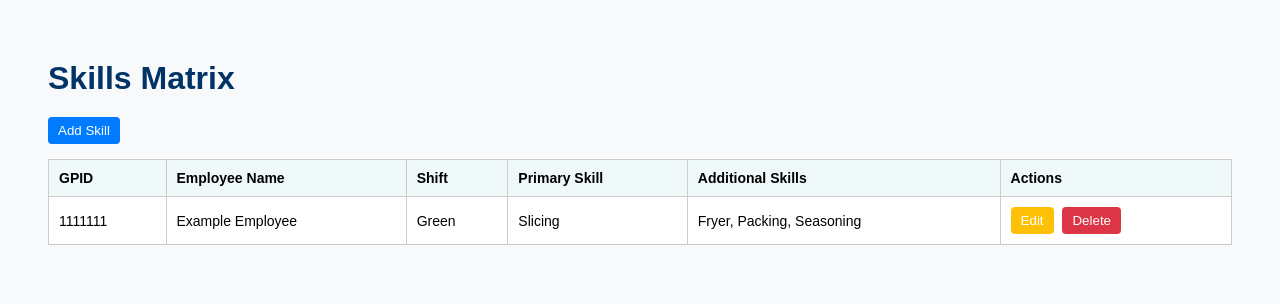
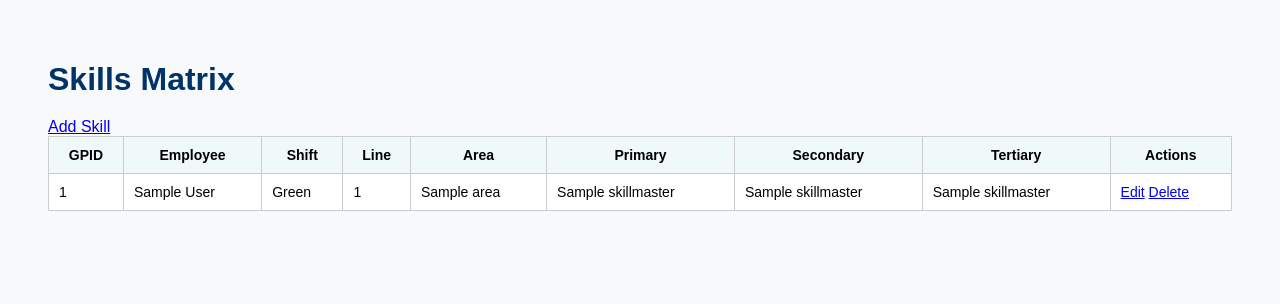
Before and after one commit to Deepeshpatel11/Labor-Tool, a Django app: page /skills/ in a window 1280 px wide. Shown: the part 56-360 px from the top of the page. Run offline with Django 5.2, Linux system fonts and the light colour scheme; tables that the repository leaves empty hold one stand-in row (values such as "Sample post").

Commit message:
Seed SkillMaster list and wire up skills CRUD

```diff
--- a/labour_management/skills/templates/skills/index.html
+++ b/labour_management/skills/templates/skills/index.html
@@ -1,88 +1,43 @@
-{% extends 'labour_management/base.html' %}
+{% extends "labour_management/base.html" %}
 {% block title %}Skills Matrix{% endblock %}
-
 {% block content %}
-<div class="container">
-  <h1 class="page-title">Skills Matrix</h1>
-  <div class="action-bar">
-    <button class="btn-add" onclick="openAddSkillModal()">Add Skill</button>
-  </div>
-
-  <table class="employee-table">
+<div class="container py-4">
+  <h1>Skills Matrix</h1>
+  <a href="{% url 'skills_create' %}" class="btn btn-primary mb-3">Add Skill</a>
+  <table class="table table-striped">
     <thead>
       <tr>
         <th>GPID</th>
-        <th>Employee Name</th>
+        <th>Employee</th>
         <th>Shift</th>
-        <th>Primary Skill</th>
-        <th>Additional Skills</th>
+        <th>Line</th>
+        <th>Area</th>
+        <th>Primary</th>
+        <th>Secondary</th>
+        <th>Tertiary</th>
         <th>Actions</th>
       </tr>
     </thead>
-    <tbody id="skillsTableBody">
-      <!-- Placeholder row -->
+    <tbody>
+      {% for sk in skills %}
       <tr>
-        <td>1111111</td>
-        <td>Example Employee</td>
-        <td>Green</td>
-        <td>Slicing</td>
-        <td>Fryer, Packing, Seasoning</td>
+        <td>{{ sk.employee.gpid }}</td>
+        <td>{{ sk.employee.full_name }}</td>
+        <td>{{ sk.employee.shift }}</td>
+        <td>{{ sk.employee.line }}</td>
+        <td>{{ sk.employee.area }}</td>
+        <td>{{ sk.primary_skill.name }}</td>
+        <td>{{ sk.secondary_skill.name|default:"—" }}</td>
+        <td>{{ sk.tertiary_skill.name|default:"—" }}</td>
         <td>
-          <button class="btn-edit" onclick="openEditSkillModal()">Edit</button>
-          <button class="btn-delete" onclick="confirmDeleteSkill()">Delete</button>
+          <a href="{% url 'skills_update' sk.pk %}" class="btn btn-sm btn-warning">Edit</a>
+          <a href="{% url 'skills_delete' sk.pk %}" class="btn btn-sm btn-danger">Delete</a>
         </td>
       </tr>
+      {% empty %}
+      <tr><td colspan="9">No skills recorded yet.</td></tr>
+      {% endfor %}
     </tbody>
   </table>
 </div>
-
-<!-- Add Skill Modal -->
-<div id="addSkillModal" class="modal">
-  <div class="modal-content">
-    <span class="close" onclick="closeAddSkillModal()">&times;</span>
-    <h3>Add Skill</h3>
-    <form>
-      <label>GPID:</label>
-      <input type="text" required><br><br>
-      <label>Employee Name:</label>
-      <input type="text" required><br><br>
-      <label>Shift:</label>
-      <select required>
-        <option value="">Select Shift</option>
-        <option value="Red">Red</option>
-        <option value="Green">Green</option>
-        <option value="Blue">Blue</option>
-        <option value="Yellow">Yellow</option>
-      </select><br><br>
-      <label>Primary Skill:</label>
-      <input type="text" required><br><br>
-      <label>Additional Skills (comma separated):</label>
-      <input type="text"><br><br>
-      <button type="submit" class="btn-add">Submit</button>
-    </form>
-  </div>
-</div>
-
-<!-- Edit Skill Modal -->
-<div id="editSkillModal" class="modal">
-  <div class="modal-content">
-    <span class="close" onclick="closeEditSkillModal()">&times;</span>
-    <h3>Edit Skill</h3>
-    <form>
-      <label>Shift:</label>
-      <select required>
-        <option value="">Select Shift</option>
-        <option value="Red">Red</option>
-        <option value="Green">Green</option>
-        <option value="Blue">Blue</option>
-        <option value="Yellow">Yellow</option>
-      </select><br><br>
-      <label>Primary Skill:</label>
-      <input type="text" required><br><br>
-      <label>Additional Skills (comma separated):</label>
-      <input type="text"><br><br>
-      <button type="submit" class="btn-add">Update</button>
-    </form>
-  </div>
-</div>
 {% endblock %}
--- a/labour_management/skills/urls.py
+++ b/labour_management/skills/urls.py
@@ -1,6 +1,9 @@
 from django.urls import path
-from . import views
+from .views import SkillListView, SkillCreateView, SkillUpdateView, SkillDeleteView
 
 urlpatterns = [
-    path("", views.index, name="skills_index"),
+    path("",            SkillListView.as_view(),    name="skills_index"),
+    path("add/",        SkillCreateView.as_view(),  name="skills_create"),
+    path("<int:pk>/edit/",   SkillUpdateView.as_view(), name="skills_update"),
+    path("<int:pk>/delete/", SkillDeleteView.as_view(), name="skills_delete"),
 ]
--- a/labour_management/skills/views.py
+++ b/labour_management/skills/views.py
@@ -1,11 +1,26 @@
-from django.shortcuts import render
+from django.urls import reverse_lazy
+from django.views.generic import ListView, CreateView, UpdateView, DeleteView
+from .models import EmployeeSkill
+from .forms import EmployeeSkillForm
 
-# Sample placeholder data
-skills_data = [
-    {"name": "John Smith", "shift": "Red", "role": "Technician", "primary_skill": "Electrical", "secondary_skill": "Fryer Operator", "tertiary_skill": None},
-    {"name": "Alice Johnson", "shift": "Green", "role": "Manufacturing Technician", "primary_skill": "Packaging", "secondary_skill": "Primary Operator", "tertiary_skill": None},
-    {"name": "David Brown", "shift": "Blue", "role": "General Operator", "primary_skill": "Packing", "secondary_skill": None, "tertiary_skill": None},
-]
+class SkillListView(ListView):
+    model               = EmployeeSkill
+    template_name       = "skills/index.html"
+    context_object_name = "skills"
 
-def index(request):
-    return render(request, "skills/index.html", {"skills": skills_data})
+class SkillCreateView(CreateView):
+    model         = EmployeeSkill
+    form_class    = EmployeeSkillForm
+    template_name = "skills/skill_form.html"
+    success_url   = reverse_lazy("skills_index")
+
+class SkillUpdateView(UpdateView):
+    model         = EmployeeSkill
+    form_class    = EmployeeSkillForm
+    template_name = "skills/skill_form.html"
+    success_url   = reverse_lazy("skills_index")
+
+class SkillDeleteView(DeleteView):
+    model         = EmployeeSkill
+    template_name = "skills/skill_confirm_delete.html"
+    success_url   = reverse_lazy("skills_index")
```
Also changed, not shown: labour_management/skills/forms.py (added, +18 -0 lines), labour_management/skills/templates/skills/skill_confirm_delete.html (added, +12 -0 lines), labour_management/skills/templates/skills/skill_form.html (added, +14 -0 lines).
